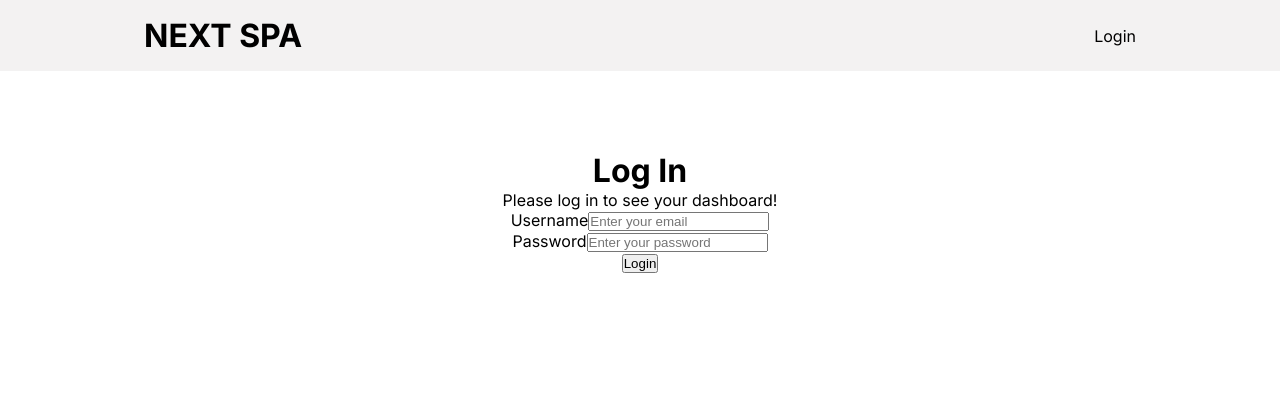
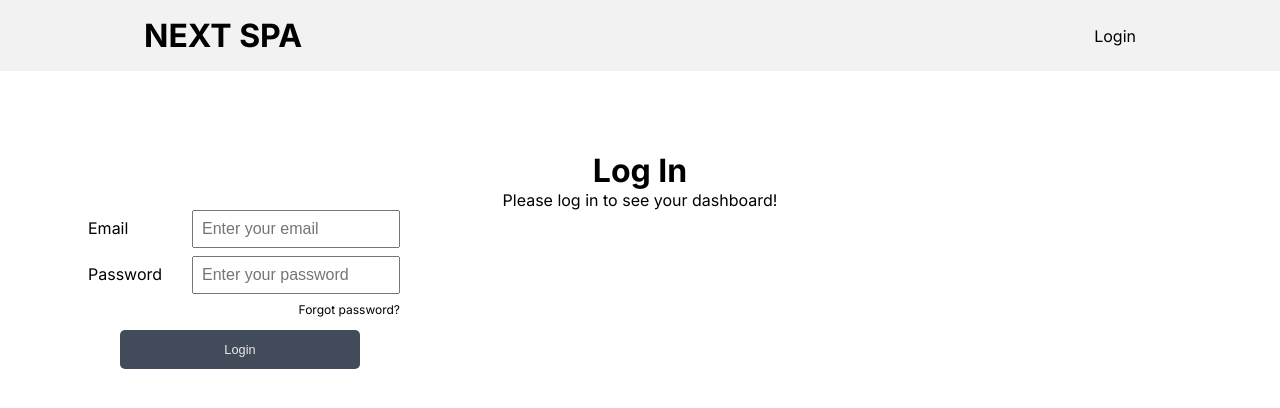
Before and after one commit to bholeneha/nextspa, a Next.js app: page /login in a window 1280 px wide. Shown: the top 408 px of the page. Built offline with nearby package versions, Linux system fonts and the light colour scheme.

Commit message:
fix show error message

```diff
--- a/app/components/organisms/loginform/loginform.tsx
+++ b/app/components/organisms/loginform/loginform.tsx
@@ -2,11 +2,14 @@
 
 import React, {useState} from 'react';
 import { Form, Field } from 'react-final-form';
-import { authenticate } from '../../../utils/auth';
+// import { authenticate } from '../../../utils/auth';
 import ErrorMessage from '../../atoms/errormessage/errormessage';
+import Button from '../../atoms/button/button';
+import './loginform.scss';
 
 type LoginFormProps = {
   onSubmit: (values: LoginValues) => void;
+  error: boolean;
 }
 
 type LoginValues = {
@@ -14,17 +17,11 @@ type LoginValues = {
   password: string;
 }
 
-const LoginForm: React.FC<LoginFormProps> = ({ onSubmit }) => {
-  const [error, setError] = useState<string | null>(null);
+const LoginForm: React.FC<LoginFormProps> = ({ onSubmit, error }) => {
 
   const handleSubmit = async (values: LoginValues) => {
-    try {
-      await authenticate(values.email, values.password);
-      setError(null); // Clear any previous error
+      console.log('login form handle submit')
       onSubmit(values);
-    } catch (error) {
-      setError('Invalid username or password');
-    }
   };
 
   return (
@@ -33,8 +30,8 @@ const LoginForm: React.FC<LoginFormProps> = ({ onSubmit }) => {
       initialValues={{ email: '', password: '' }}
       render={({ handleSubmit }) => (
         <form onSubmit={handleSubmit}>
-          <div>
-            <label htmlFor="email">Username</label>
+          <div className='input-field'>
+            <label htmlFor="email">Email</label>
             <Field
               name="email"
               component="input"
@@ -43,7 +40,7 @@ const LoginForm: React.FC<LoginFormProps> = ({ onSubmit }) => {
             />
           </div>
 
-          <div>
+          <div className='input-field'>
             <label htmlFor="password">Password</label>
             <Field
               name="password"
@@ -52,8 +49,9 @@ const LoginForm: React.FC<LoginFormProps> = ({ onSubmit }) => {
               placeholder="Enter your password"
             />
           </div>
-          {error && <ErrorMessage>{error}</ErrorMessage>}
-          <button type="submit">Login</button>
+          {error && <ErrorMessage>Incorrect Email and Password!</ErrorMessage>}
+          <a href='/'>Forgot password?</a>
+          <Button type="submit">Login</Button>
         </form>
       )}
     />
```
